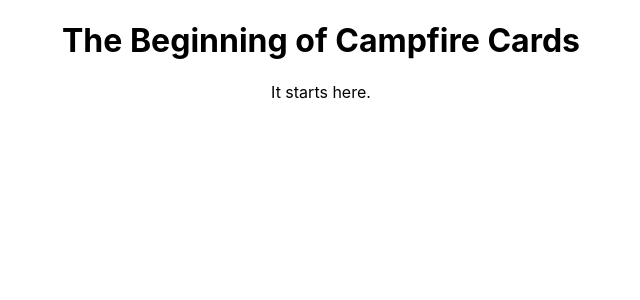
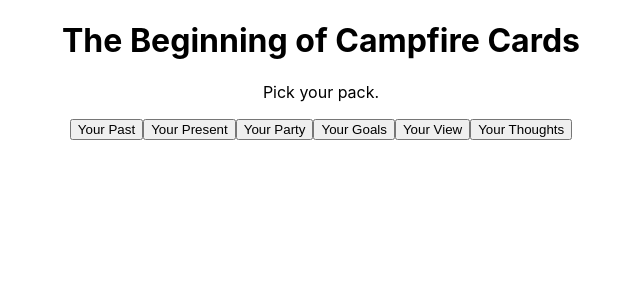
Before and after one commit to heathornJ/campfirecards, a React (Create React App) app: page / in a window 1280 px wide. Shown: the top 300 px of the page, without its empty margins (319-959 px from the left). Built offline with nearby package versions, Linux system fonts and the light colour scheme.

Commit message:
Add navigation and screen handlers to control rendered content

```diff
--- a/src/App.css
+++ b/src/App.css
@@ -1,38 +1,3 @@
 .App {
   text-align: center;
 }
-
-.App-logo {
-  height: 40vmin;
-  pointer-events: none;
-}
-
-@media (prefers-reduced-motion: no-preference) {
-  .App-logo {
-    animation: App-logo-spin infinite 20s linear;
-  }
-}
-
-.App-header {
-  background-color: #282c34;
-  min-height: 100vh;
-  display: flex;
-  flex-direction: column;
-  align-items: center;
-  justify-content: center;
-  font-size: calc(10px + 2vmin);
-  color: white;
-}
-
-.App-link {
-  color: #61dafb;
-}
-
-@keyframes App-logo-spin {
-  from {
-    transform: rotate(0deg);
-  }
-  to {
-    transform: rotate(360deg);
-  }
-}
--- a/src/App.js
+++ b/src/App.js
@@ -1,13 +1,26 @@
-import logo from "./logo.svg";
 import "./App.css";
-import HomeScreen from "./components/HomeScreen";
+import useScreenHandlers from "./utils/screenHandler";
+
+/* TODO:
+    # Component
+  - Create Deck component to grab theme array.
+  - Create Card component to accept array index from deck.
+  - Create LargeCard component to display card information on larger scale.
+
+    # Tidying Up
+  - Centralise theme and theme types config.
+  - Replace string references to theme types to config location.
+
+    # Polish
+  - Transitions for drawing cards
+  - Transition for revealing cards
+  - Transition for toggling large card
+*/
 
 function App() {
-  return (
-    <div className="App">
-      <HomeScreen />
-    </div>
-  );
+  const { renderScreen } = useScreenHandlers();
+
+  return <div className="App">{renderScreen()}</div>;
 }
 
 export default App;
--- a/src/components/HomeScreen.js
+++ b/src/components/HomeScreen.js
@@ -1,11 +1,19 @@
 import React from "react";
-import PropTypes from "prop-types";
+import ThemeButton from "./ThemeButton";
 
 function HomeScreen(props) {
   return (
     <div className="main-container">
       <h1>The Beginning of Campfire Cards</h1>
-      <p>It starts here.</p>
+      <p>Pick your pack.</p>
+      <div className="theme-buttons">
+        <ThemeButton theme="Your Past" navigateTo={props.navigateTo} />
+        <ThemeButton theme="Your Present" />
+        <ThemeButton theme="Your Party" />
+        <ThemeButton theme="Your Goals" />
+        <ThemeButton theme="Your View" />
+        <ThemeButton theme="Your Thoughts" />
+      </div>
     </div>
   );
 }
--- /dev/null
+++ b/src/components/ThemeButton.js
@@ -0,0 +1,14 @@
+import React from "react";
+
+function ThemeButton(props) {
+  return (
+    <button
+      className="theme-button"
+      onClick={() => props.navigateTo("theme", props.theme)}
+    >
+      {props.theme}
+    </button>
+  );
+}
+
+export default ThemeButton;
--- /dev/null
+++ b/src/components/ThemeScreen.js
@@ -0,0 +1,13 @@
+import React from "react";
+
+function ThemeScreen(props) {
+  return (
+    <div className="main-container">
+      <h1>{props.theme}</h1>
+      <button onClick={() => props.navigateTo("home")}>Home</button>
+      <button>{props.theme}</button>
+    </div>
+  );
+}
+
+export default ThemeScreen;
--- /dev/null
+++ b/src/hooks/useNavigation.js
@@ -0,0 +1,19 @@
+import { useState } from "react";
+
+/* Set initialScreem to home before release */
+function useNavigation(initialScreen = { name: "home", theme: null }) {
+  /*Sets the which screen component is currently displayed */
+  const [screen, setScreen] = useState(initialScreen);
+
+  const navigateTo = (name, theme = null) => {
+    setScreen({ name, theme });
+  };
+
+  /* Returns the screen state and navigateTo function */
+  return {
+    screen,
+    navigateTo,
+  };
+}
+
+export default useNavigation;
--- /dev/null
+++ b/src/utils/screenHandler.js
@@ -0,0 +1,24 @@
+import React from "react";
+import useNavigation from "../hooks/useNavigation";
+import HomeScreen from "../components/HomeScreen";
+import ThemeScreen from "../components/ThemeScreen";
+
+const useScreenHandlers = () => {
+  /* Deconstructs the screen state and navigateTo function from useNavigation */
+  const { screen, navigateTo } = useNavigation();
+
+  const renderScreen = () => {
+    switch (screen.name) {
+      case "home":
+        return <HomeScreen navigateTo={navigateTo} />;
+      case "theme":
+        return <ThemeScreen navigateTo={navigateTo} theme={screen.theme} />;
+      default:
+        return <HomeScreen navigateTo={navigateTo} />;
+    }
+  };
+
+  return { renderScreen };
+};
+
+export default useScreenHandlers;
```
